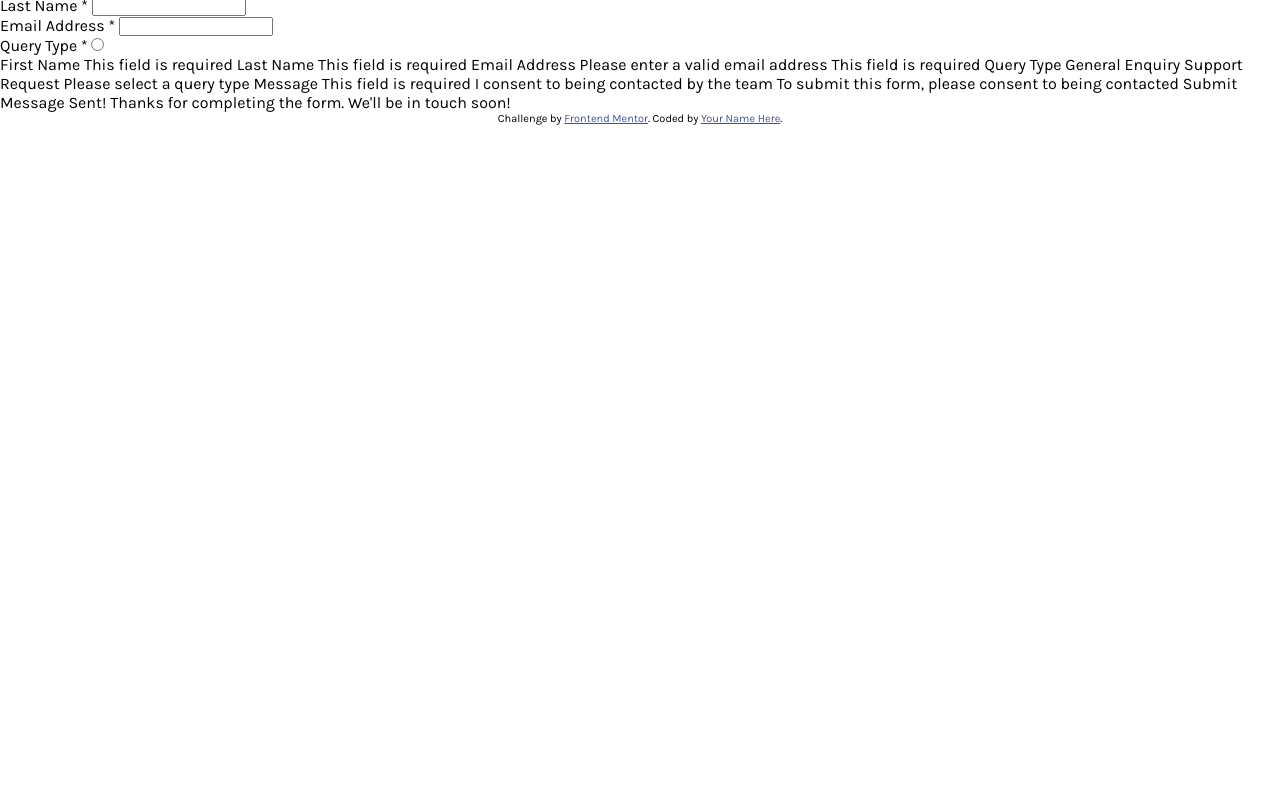
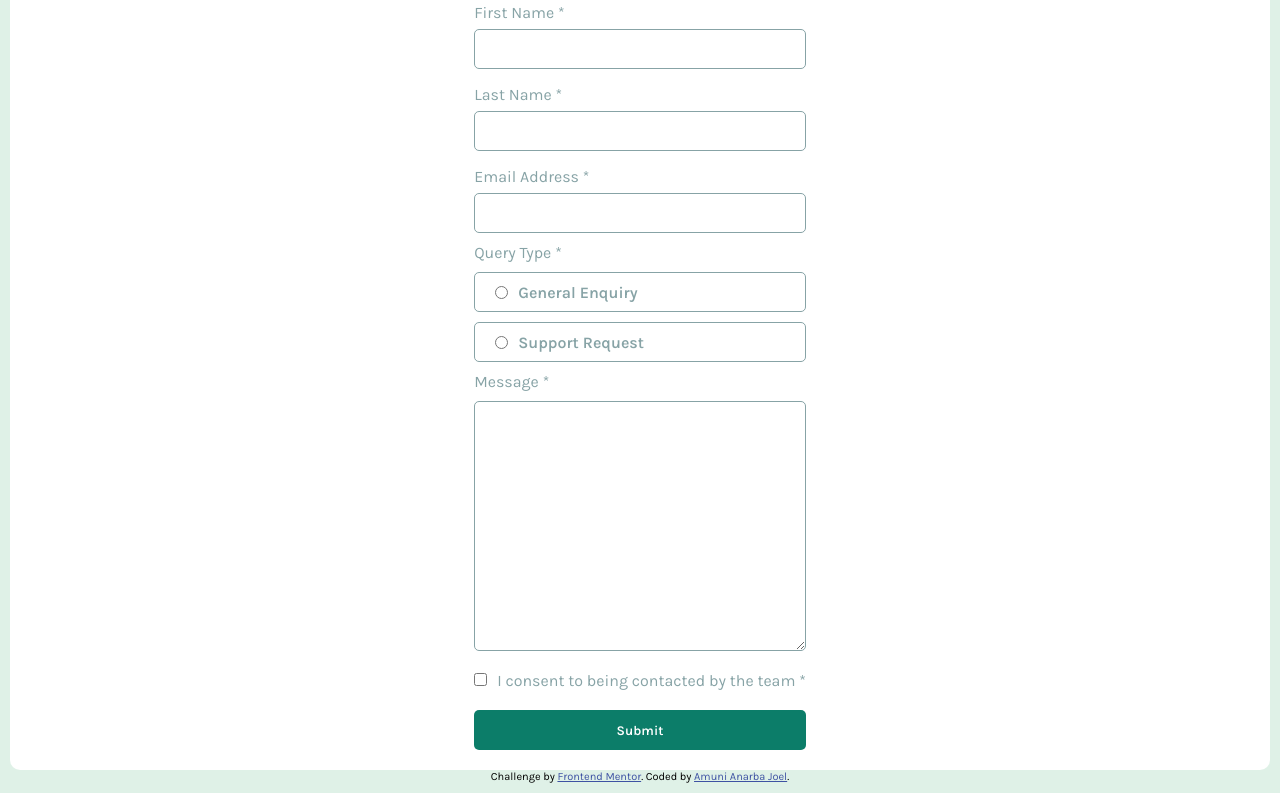
Before and after one commit to joelanarba/contact-form, a plain HTML site: page index.html in a window 1280 px wide. Shown: the part 61-854 px from the top of the page. Before the commit the page ends 800 px from the top, so only its background shows below. Drawn offline with Linux system fonts and the light colour scheme.

Commit message:
Update style.css for Contact Form project

```diff
--- a/index.html
+++ b/index.html
@@ -1,80 +1,84 @@
 <!DOCTYPE html>
 <html lang="en">
   <head>
-  <meta charset="UTF-8">
-  <meta name="viewport" content="width=device-width, initial-scale=1.0"> <!-- displays site properly based on user's device -->
+    <meta charset="UTF-8" />
+    <meta name="viewport" content="width=device-width, initial-scale=1.0" />
+    <!-- displays site properly based on user's device -->
 
-  <link rel="icon" type="image/png" sizes="32x32" href="./assets/images/favicon-32x32.png">
+    <link
+      rel="icon"
+      type="image/png"
+      sizes="32x32"
+      href="./assets/images/favicon-32x32.png"
+    />
 
     <title>Frontend Mentor | Contact form</title>
 
-  <link rel="stylesheet" href="style.css">
+    <link rel="stylesheet" href="style.css" />
   </head>
   <body>
-  <header>
-    <h1>Contact Us</h1>
-    <form action="">
+    <div class="container">
+      <form id="contact-form">
+        <h2>Contact Us</h2>
         <div class="form-group">
-        <label for="firstName">First Name *</label>
-        <input type="text" id="firstName" name="firstName" required>
-        <!-- <p class="error-message">This field is required</p> -->
+          <label for="first-name">First Name *</label>
+          <input type="text" id="first-name" name="first-name" required />
         </div>
 
         <div class="form-group">
-        <label for="lastName">Last Name *</label>
-        <input type="text" id="lastName" name="lastName" required>
-        <!-- <p class="error-message">This field is required</p> -->
+          <label for="last-name">Last Name *</label>
+          <input type="text" id="last-name" name="last-name" required />
       </div>
 
         <div class="form-group">
           <label for="email">Email Address *</label>
-        <input type="email" id="email" name="email" required>
-        <!-- <p class="error-message">Please enter a valid email address</p> -->
+          <input type="email" id="email" name="email" required />
         </div>
 
-      <div class="form-group">
-        <label for="queryType">Query Type *</label>
-        <input type="radio" name="queryType" id="queryType">
-        <!-- <select id="queryType" name="queryType" required>
-          <option value="">Please select a query type</option>
-          <option value="generalEnquiry">General Enquiry</option>
-          <option value="supportRequest">Support Request</option>
-        </select> -->
-        <!-- <p class="error-message">Please select a query type</p> -->
+        <fieldset>
+          <legend>Query Type *</legend>
+          <label>
+            <input
+              type="radio"
+              name="query-type"
+              value="general-enquiry"
+              required
+            />
+            General Enquiry
+          </label>
+          <label>
+            <input
+              type="radio"
+              name="query-type"
+              value="support-request"
+              required
+            />
+            Support Request
+          </label>
+        </fieldset>
+
+        <div class="text">
+          <label for="message">Message *</label>
+          <textarea id="message" name="message" required></textarea>
         </div>
-    </form>
-  </header>
 
 
-  First Name
-  This field is required
+          <label class="checkbox">
+            <div>
+            <input type="checkbox" id="consent" name="consent" required />
+            </div>
+            I consent to being contacted by the team *
+          </label>
 
-  Last Name
-  This field is required
 
-  Email Address
-  Please enter a valid email address
-  This field is required
-
-  Query Type
-  General Enquiry
-  Support Request
-  Please select a query type
-
-  Message
-  This field is required
-
-  I consent to being contacted by the team
-  To submit this form, please consent to being contacted
-
-  Submit
-
-  Message Sent!
-  Thanks for completing the form. We'll be in touch soon!
+        <button type="submit">Submit</button>
+      </form>
+    </div>
 
     <div class="attribution">
-    Challenge by <a href="https://www.frontendmentor.io?ref=challenge">Frontend Mentor</a>.
-    Coded by <a href="#">Your Name Here</a>.
+      Challenge by
+      <a href="https://www.frontendmentor.io?ref=challenge">Frontend Mentor</a>.
+      Coded by <a href="https://github.com/joelanarba">Amuni Anarba Joel</a>.
     </div>
   </body>
 </html>
--- a/style.css
+++ b/style.css
@@ -1,12 +1,123 @@
-@import url('https://fonts.googleapis.com/css2?family=Karla:ital,wght@0,200..800;1,200..800&display=swap');
+@import url("https://fonts.googleapis.com/css2?family=Karla:ital,wght@0,200..800;1,200..800&display=swap");
 
+.attribution {
+  font-size: 11px;
+  text-align: center;
+}
+.attribution a {
+  color: hsl(228, 45%, 44%);
+}
 
-.attribution { font-size: 11px; text-align: center; }
-.attribution a { color: hsl(228, 45%, 44%); }
+* {
+  box-sizing: border-box;
+  margin: 0;
+  padding: 0;
+  font-family: "Karla", sans-serif;
+}
 
-*{
-    box-sizing: border-box;
+body {
+  background-color: hsl(148, 38%, 91%);
+  font-size: 16px;
+  padding: 10px;
+}
+
+.container{
+    display: flex;
+    flex-direction: column;
+    align-items: center;
+    justify-content: center;
+    background-color: hsl(0, 0%, 100%);
+    border-radius: 10px;
+    padding: 20px;
+}
+
+.contact-form{
+    display: flex;
+    flex-direction: column;
+    width: 90%;
+    margin-bottom: 20px;
+}
+
+h2{
+    font-size: 24px;
+    color: hsl(187, 24%, 22%);
+}
+
+.form-group{
+    display: flex;
+    flex-direction: column;
+    margin-bottom: 10px;
+    line-height: 2;
+    color: hsl(186, 15%, 59%);
+}
+
+.form-group input{
+    padding: 5px;
+    border-radius: 5px;
+    border: 1px solid hsl(186, 15%, 59%);
+    height: 40px;
+}
+
+fieldset{
+    border: none;
+    padding: 0;
     margin: 0;
-    padding: 0;
-    font-family: "Karla", sans-serif;
+    display: flex;
+    flex-direction: column;
 }
+
+fieldset label{
+    margin-bottom: 5px;
+    font-weight: 600;
+    color: hsl(186, 15%, 59%);
+    border: 1px solid hsl(186, 15%, 59%);
+    height: 40px;
+    border-radius: 5px;
+    padding-left: 20px;
+    display: flex;
+    align-items: center;
+    margin-bottom: 10px;
+}
+
+fieldset label input[type="radio"]{
+    margin-right: 10px;
+}
+
+legend{
+    color: hsl(186, 15%, 59%);
+    margin-bottom: 10px;
+}
+
+.text{
+    display: flex;
+    flex-direction: column;
+    color: hsl(186, 15%, 59%);
+    margin-bottom: 20px;
+}
+
+.text textarea{
+    margin-top: 10px;
+    padding: 5px;
+    border-radius: 5px;
+    border: 1px solid hsl(186, 15%, 59%);
+    height: 250px;
+}
+
+.checkbox {
+    display: flex;
+    align-items: center;
+    gap: 10px;
+    font-size: 16px;
+    color: hsl(186, 15%, 59%);
+    margin-bottom: 20px;
+}
+
+button{
+    border-radius: 5px;
+    height: 40px;
+    background-color: hsl(169, 82%, 27%);
+    color: hsl(0, 0%, 100%);
+    font-weight: 600;
+    border: none;
+    width: 100%;
+}
```
Lines whose indentation alone changed are shown as unchanged.
